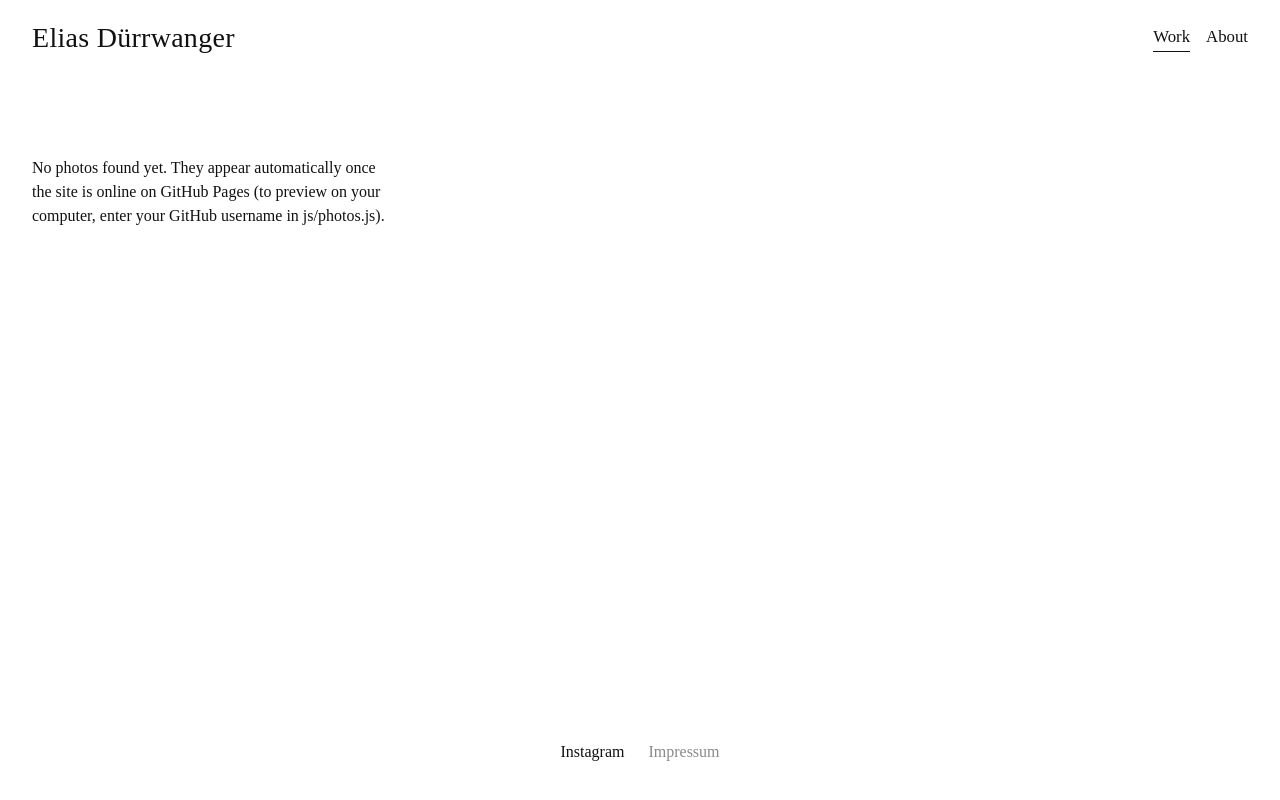
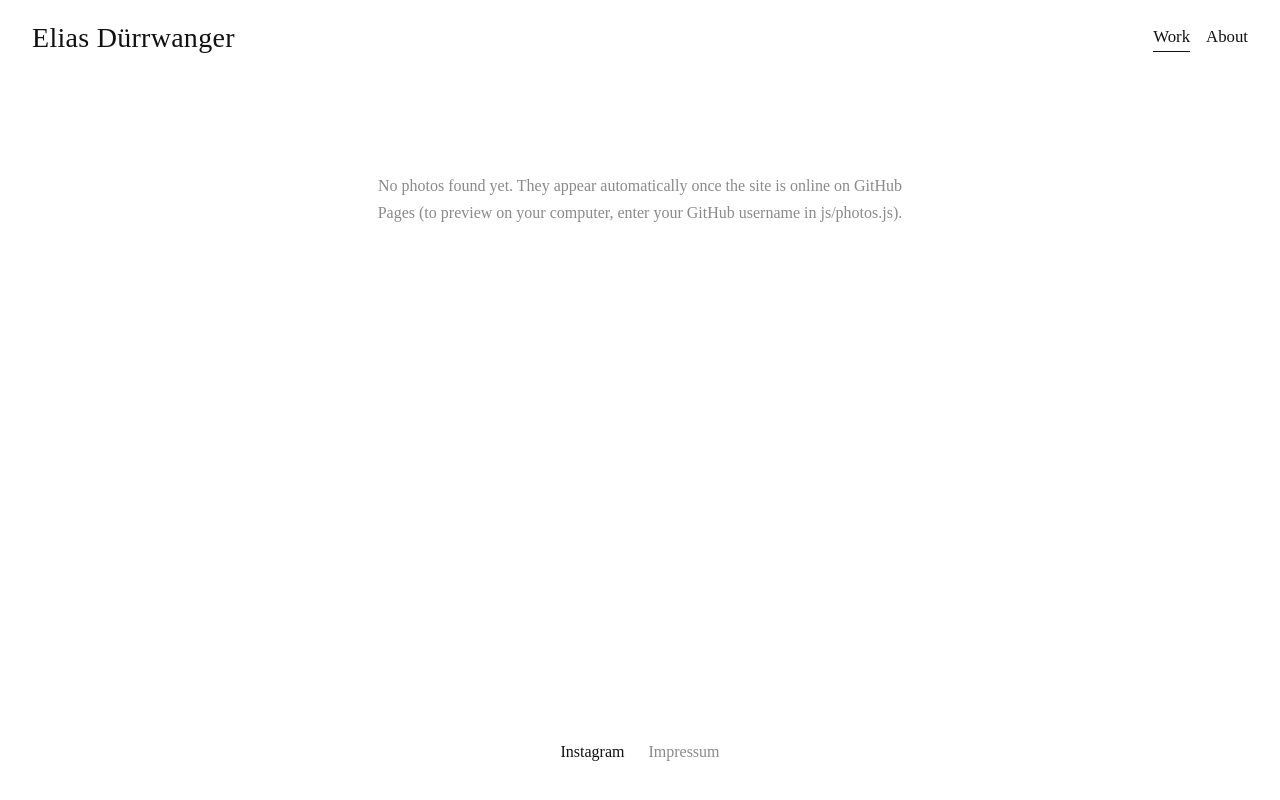
Before and after one commit to EliasDuerrwanger/Eliasduerrwanger.github.io, a plain HTML site: page work.html in a window 1280 px wide. Drawn offline with Linux system fonts and the light colour scheme.

Commit message:
Update style.css

```diff
--- a/css/style.css
+++ b/css/style.css
@@ -129,3 +129,5 @@ a { color: inherit; }
 @media (prefers-reduced-motion: reduce) {
   .home-image, .slide img, .work-item img { transition: none; }
 }
+
+.notice { grid-column: 1 / -1; max-width: 34rem; margin: 2rem auto; color: var(--muted); text-align: center; line-height: 1.7; }
```
